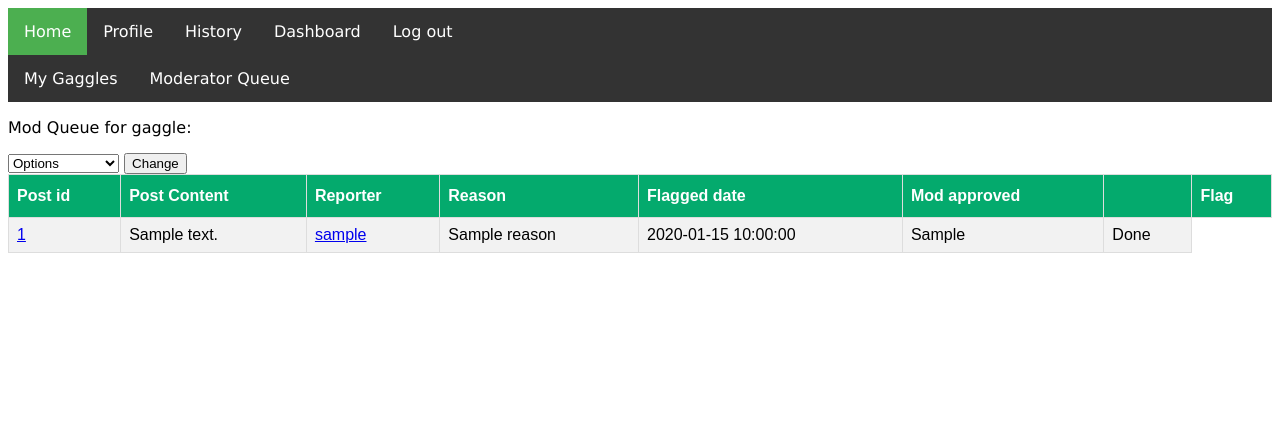
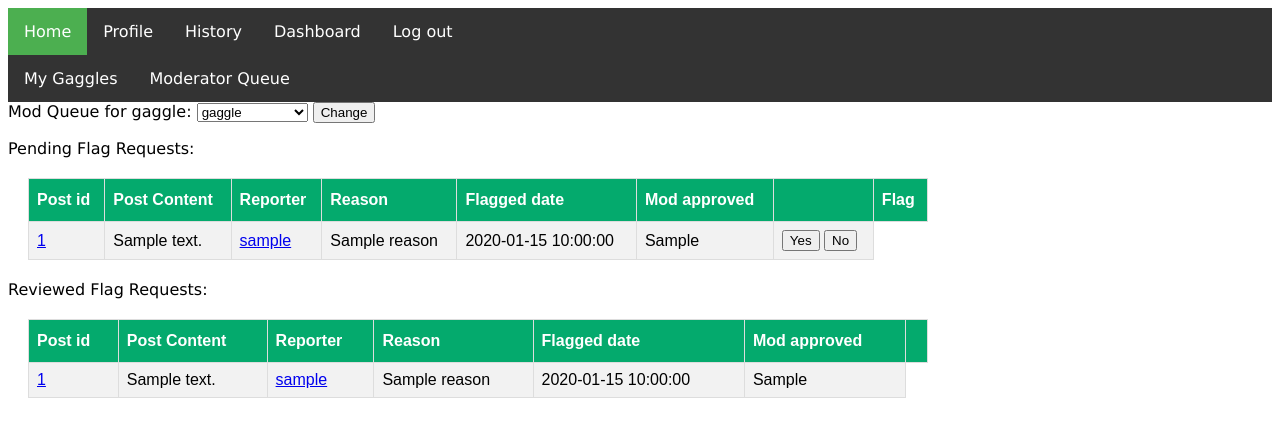
Before and after one commit to zimzalabean/waggle, a Flask app: template templates/modqueue.html in a window 1280 px wide. Shown: the top 437 px of the page. Run offline with Flask 2, Linux system fonts and the light colour scheme; the template is opened without the code that fills it: most values are stand-ins (such as "Sample title", 1, 10 or a date in 2020); some libraries are stand-ins or nearby versions.

Commit message:
Changes to modqueue.html

```diff
--- a/app.py
+++ b/app.py
@@ -561,11 +561,17 @@ def modqueue():
         conn = dbi.connect()
         gaggles = waggle.getMyModGaggles(conn, user_id)
         if request.method == 'GET':
-            return render_template('modqueue.html', gaggles=gaggles, gaggle_id=gaggle_id, flagged = [], username=username)
+            return render_template('modqueue.html', gaggles=gaggles, gaggle_id=gaggle_id, pending = [], approved = [], username=username)
         else:
             gaggle_id = request.form.get('chosen_gaggle')
             flagged = waggle.get_flagged_posts(conn, gaggle_id)
-            return render_template('modqueue.html', gaggles=gaggles, gaggle_id=gaggle_id, flagged = flagged, username=username)
+            pending, approved = [], []
+            for flag in flagged:
+                if flag['mod_aprroved']=='Pending':
+                    pending.append(flag)
+                else:
+                    approved.append(flag)
+            return render_template('modqueue.html', gaggles=gaggles, gaggle_id=gaggle_id, pending = pending, approved = approved, username=username)
     else:
         flash('You are not logged in. Please login or join.')
         return redirect(url_for('login'))
--- a/static/style.css
+++ b/static/style.css
@@ -249,22 +249,25 @@ textarea {
     display: block;
 }
 
-#modqueue {
+/* Modqueue.html */
+
+.modqueue {
+    margin: 20px;
     font-family: Arial, Helvetica, sans-serif;
     border-collapse: collapse;
-    width: 100%;
+    width: 900px;
   }
 
-#modqueue td, #modqueue th {
+.modqueue td, .modqueue th {
     border: 1px solid #ddd;
     padding: 8px;
 }
 
-#modqueue tr:nth-child(even){background-color: #f2f2f2;}
+.modqueue tr:nth-child(even){background-color: #f2f2f2;}
 
-#modqueue tr:hover {background-color: #ddd;}
+.modqueue tr:hover {background-color: #ddd;}
 
-#modqueue th {
+.modqueue th {
     padding-top: 12px;
     padding-bottom: 12px;
     text-align: left;
--- a/templates/modqueue.html
+++ b/templates/modqueue.html
@@ -2,19 +2,23 @@
 
 {% block sub_content %}
 
-<p>Mod Queue for gaggle:</p>
+<div>
     <form method="POST" action="{{url_for('modqueue')}}">
+        <label>Mod Queue for gaggle:</label>
         <select name="chosen_gaggle">
-        <option value="">Options</option>
+            <option value="">gaggle</option>
             {%for gaggle in gaggles%}
             <option value="{{gaggle.gaggle_id}}">{{gaggle.gaggle_name}}</option>
             {%endfor%}
         </select>
         <input type="submit" value="Change">
     </form>
+</div>
 
 {% if gaggle_id != None %}
-    <table id="modqueue">
+
+<p>Pending Flag Requests:</p>
+    <table class="modqueue">
         <tr>
             <th>Post id</th>
             <th>Post Content</th>
@@ -24,7 +28,7 @@
             <th>Mod approved<th>
             <th>Flag</th>
         </tr>
-        {% for flag in flagged %}
+        {% for flag in pending %}
             <div class="flag">
                 <tr>
                     <td><a href="{{url_for('post', post_id=flag.post_id)}}">{{flag.post_id}}</a></td>
@@ -33,16 +37,11 @@
                     <td>{{flag.reason}}</td>
                     <td>{{flag.flagged_date}}</td>
                     <td>{{flag.mod_aprroved}}</td>
-
                     <td>
-                        {%if flag.mod_aprroved == 'Pending' %}
                         <form method="POST" action="{{url_for('modapprove', post_id=flag.post_id, reported_user_id=flag.user_id)}}">
                             <input type="submit" name="submit" value="Yes">
                             <input type="submit" name="submit" value="No">
                         </form>
-                        {%else%}
-                            Done
-                        {% endif %}
                     </td>
                 </tr>
             </div>
@@ -50,6 +49,31 @@
 
     </table>
 
+
+<p>Reviewed Flag Requests:</p>
+    <table class="modqueue">
+        <tr>
+            <th>Post id</th>
+            <th>Post Content</th>
+            <th>Reporter</th>
+            <th>Reason</th>
+            <th>Flagged date</th>
+            <th>Mod approved<th>
+        </tr>
+        {% for flag in approved %}
+            <div class="flag">
+                <tr>
+                    <td><a href="{{url_for('post', post_id=flag.post_id)}}">{{flag.post_id}}</a></td>
+                    <td>{{flag.content}}</td>
+                    <td><a href="{{url_for('user', username=flag.reporter_id)}}">{{flag.username}}</a></td>
+                    <td>{{flag.reason}}</td>
+                    <td>{{flag.flagged_date}}</td>
+                    <td>{{flag.mod_aprroved}}</td>
+                </tr>
+            </div>
+        {%endfor%}
+    </table>
+
 {%endif%}
 
 {% endblock %}
--- a/waggle.py
+++ b/waggle.py
@@ -649,6 +649,7 @@ def get_flagged_posts(conn, gaggle_id):
         left join post b using (post_id)
         left join user c on a.reporter_id = c.user_id
         where b.gaggle_id = %s
+        order by a.flagged_date desc
         ''', [gaggle_id])
     return curs.fetchall()
 
```
Lines whose indentation alone changed are shown as unchanged.
